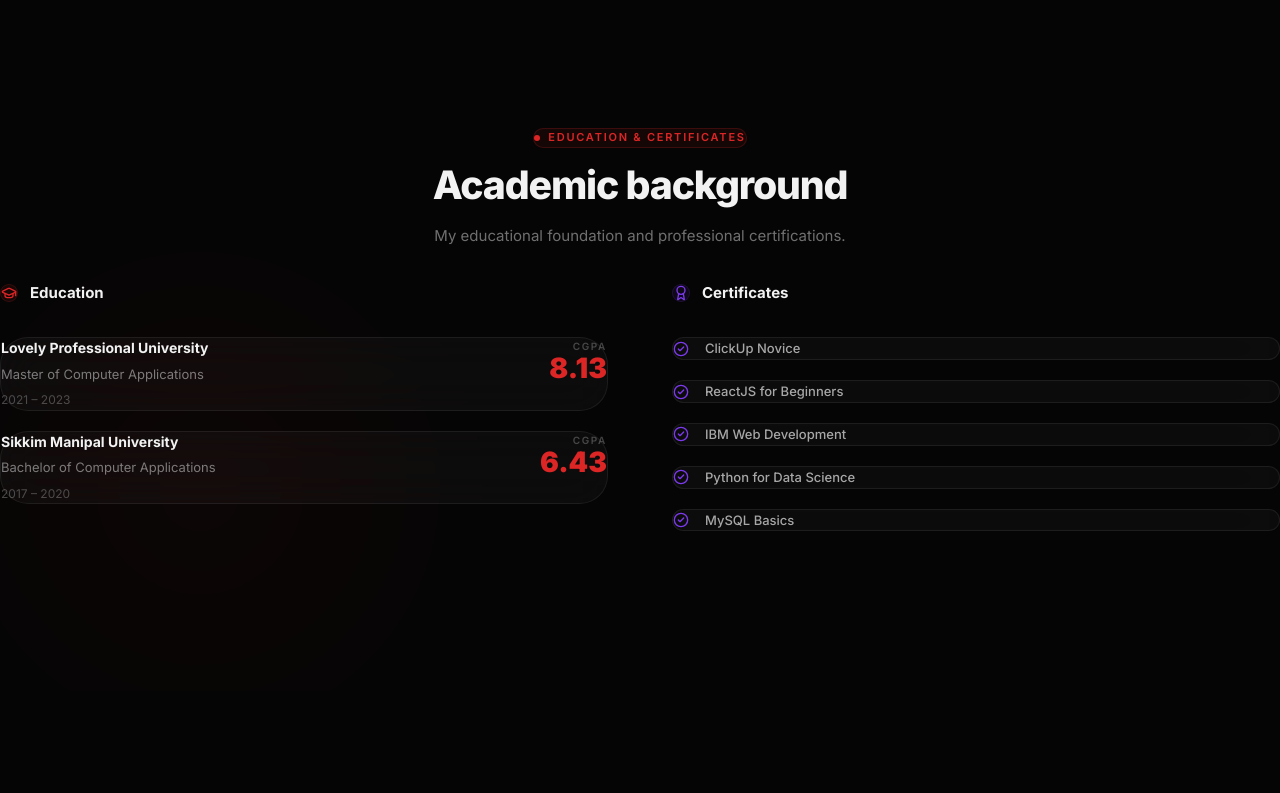
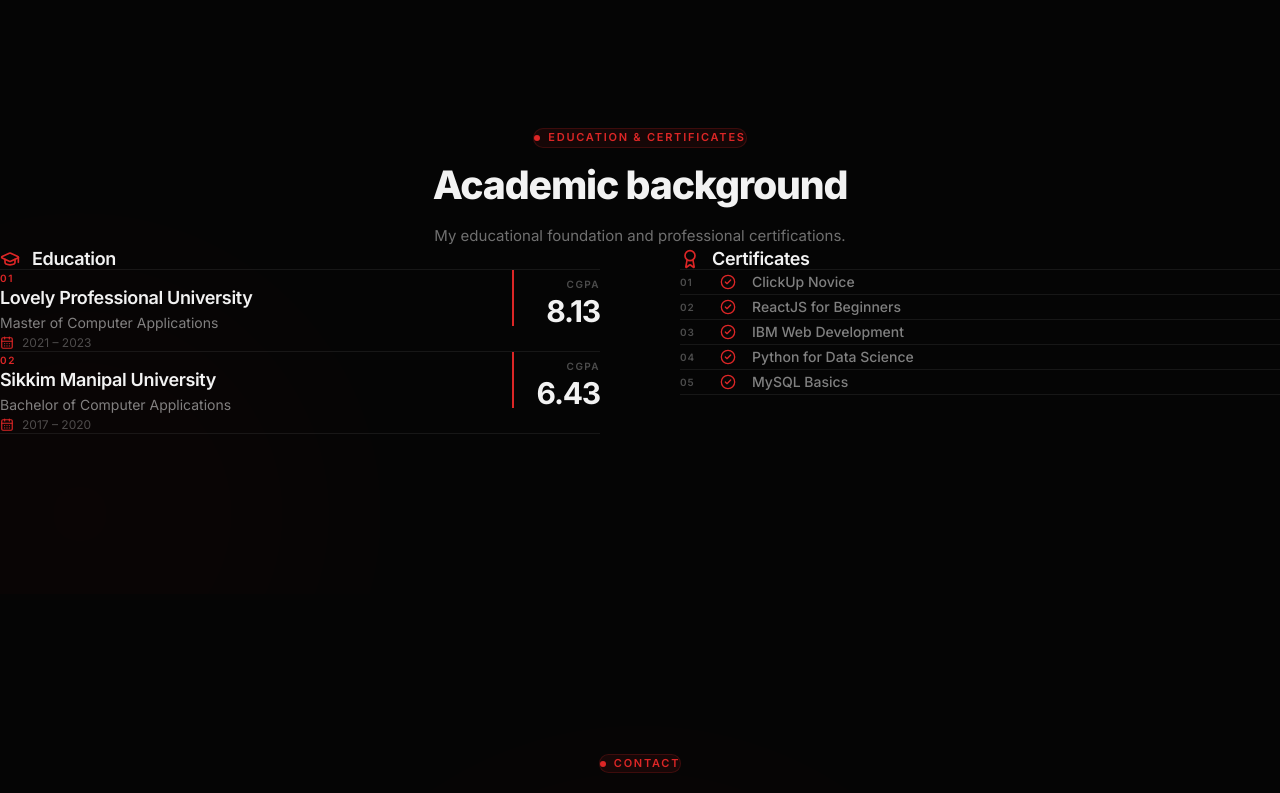
Before and after one commit to Shubham-Raj-Keshri/Portfolio, a Next.js app: page / in a window 1280 px wide. Shown: the part 4820-5613 px from the top of the page. Built offline with nearby package versions, Linux system fonts and the light colour scheme.

Commit message:
Update Education.tsx

```diff
--- a/src/components/Education.tsx
+++ b/src/components/Education.tsx
@@ -1,7 +1,7 @@
 "use client";
 
 import { motion } from "framer-motion";
-import { GraduationCap, Award, CheckCircle2 } from "lucide-react";
+import { GraduationCap, Award, CheckCircle2, CalendarDays } from "lucide-react";
 import SectionHeader from "./SectionHeader";
 import { education, certificates } from "@/lib/data";
 
@@ -9,81 +9,428 @@ const ease = [0.22, 1, 0.36, 1] as const;
 
 export default function Education() {
   return (
-    <section id="education" className="section-py bg-[#050505] relative overflow-hidden">
-      <div className="orb w-[400px] h-[400px] bg-[#DC2626] opacity-[0.032] bottom-0 left-0" />
+    <section
+      id="education"
+      className="
+        section-py
+        relative
+        overflow-hidden
+        bg-[var(--bg)]
+        transition-colors
+        duration-300
+      "
+    >
+      {/* Background accent */}
+      <div
+        className="
+          orb
+          pointer-events-none
+          absolute
+          -bottom-40
+          -left-40
+          h-[480px]
+          w-[480px]
+          bg-[#DC2626]
+          opacity-[0.02]
+        "
+        aria-hidden="true"
+      />
 
-      <div className="section-shell relative">
+      <div className="site-container relative">
+        {/* Section Header */}
         <SectionHeader
           label="Education & Certificates"
           title="Academic background"
           subtitle="My educational foundation and professional certifications."
         />
 
-        <div className="grid grid-cols-12 gap-12 xl:gap-16">
+        {/* Main Grid */}
+        <div
+          className="
+            grid
+            grid-cols-1
+            gap-14
+            lg:grid-cols-2
+            lg:gap-16
+            xl:gap-20
+          "
+        >
+          {/* =================================================
+              EDUCATION
+          ================================================== */}
 
-          {/* ── Education ── */}
-          <div className="flex flex-col gap-8 col-span-12 lg:col-span-6">
-            <div className="flex items-center gap-3">
-              <div className="rounded-xl border border-[#DC2626]/16 bg-[#DC2626]/8 p-2.5">
-                <GraduationCap size={16} className="text-[#DC2626]" />
-              </div>
-              <h3 className="text-[15px] font-bold text-[#f2f2f2]">Education</h3>
+          <motion.div
+            initial={{
+              opacity: 0,
+              x: -20,
+            }}
+            whileInView={{
+              opacity: 1,
+              x: 0,
+            }}
+            viewport={{
+              once: true,
+              margin: "-60px",
+            }}
+            transition={{
+              duration: 0.6,
+              ease,
+            }}
+            className="min-w-0"
+          >
+            {/* Section title */}
+            <div
+              className="
+                mb-8
+                flex
+                items-center
+                gap-3
+              "
+            >
+              <GraduationCap
+                className="
+                  h-5
+                  w-5
+                  shrink-0
+                  text-[var(--red)]
+                "
+              />
+
+              <h3
+                className="
+                  text-base
+                  font-semibold
+                  leading-none
+                  tracking-[-0.02em]
+                  text-[var(--text-hi)]
+                  md:text-lg
+                "
+              >
+                Education
+              </h3>
             </div>
 
-            <div className="flex flex-col gap-5">
-              {education.map((edu, i) => (
+            {/* Education Timeline */}
+            <div
+              className="
+                border-y
+                border-[var(--border)]
+              "
+            >
+              {education.map((edu, index) => (
                 <motion.div
-                  key={edu.institution}
-                  initial={{ opacity: 0, x: -18 }}
-                  whileInView={{ opacity: 1, x: 0 }}
-                  viewport={{ once: true, margin: "-50px" }}
-                  transition={{ duration: 0.5, delay: i * 0.1, ease }}
-                  whileHover={{ y: -3, borderColor: "rgba(220,38,38,0.2)" }}
-                  className="glass rounded-[1.75rem] border border-white/[0.07] p-10 transition-all duration-300"
+                  key={`${edu.institution}-${index}`}
+                  initial={{
+                    opacity: 0,
+                    y: 16,
+                  }}
+                  whileInView={{
+                    opacity: 1,
+                    y: 0,
+                  }}
+                  viewport={{
+                    once: true,
+                  }}
+                  transition={{
+                    duration: 0.5,
+                    delay: index * 0.1,
+                    ease,
+                  }}
+                  className={`
+                    relative
+                    py-7
+                    sm:py-8
+
+                    ${
+                      index !== education.length - 1
+                        ? "border-b border-[var(--border)]"
+                        : ""
+                    }
+                  `}
                 >
-                  <div className="flex items-start justify-between gap-6">
-                    <div className="flex flex-col gap-1.5 flex-1 min-w-0">
-                      <h4 className="text-[14px] font-bold text-[#f2f2f2] leading-snug">{edu.institution}</h4>
-                      <p className="text-[13px] text-[rgba(242,242,242,0.48)]">{edu.degree}</p>
-                      <p className="text-[12px] text-[rgba(242,242,242,0.28)]">{edu.period}</p>
+                  <div
+                    className="
+                      flex
+                      flex-col
+                      gap-5
+                      sm:flex-row
+                      sm:items-start
+                      sm:justify-between
+                      sm:gap-8
+                    "
+                  >
+                    {/* Education details */}
+                    <div
+                      className="
+                        min-w-0
+                        flex-1
+                      "
+                    >
+                      {/* Number */}
+                      <span
+                        className="
+                          mb-3
+                          block
+                          text-[10px]
+                          font-semibold
+                          uppercase
+                          tracking-[0.16em]
+                          text-[var(--red)]
+                        "
+                      >
+                        0{index + 1}
+                      </span>
+
+                      {/* Institution */}
+                      <h4
+                        className="
+                          text-base
+                          font-semibold
+                          leading-snug
+                          tracking-[-0.02em]
+                          text-[var(--text-hi)]
+                          sm:text-lg
+                        "
+                      >
+                        {edu.institution}
+                      </h4>
+
+                      {/* Degree */}
+                      <p
+                        className="
+                          mt-2
+                          text-sm
+                          leading-6
+                          text-[var(--text-mid)]
+                        "
+                      >
+                        {edu.degree}
+                      </p>
+
+                      {/* Period */}
+                      <div
+                        className="
+                          mt-4
+                          flex
+                          items-center
+                          gap-2
+                          text-xs
+                          text-[var(--text-lo)]
+                        "
+                      >
+                        <CalendarDays
+                          size={14}
+                          className="
+                            shrink-0
+                            text-[var(--red)]
+                          "
+                        />
+
+                        <span>{edu.period}</span>
+                      </div>
                     </div>
-                    <div className="shrink-0 text-right">
-                      <p className="text-[10px] font-semibold uppercase tracking-[0.16em] text-[rgba(242,242,242,0.26)]">CGPA</p>
-                      <p className="text-[1.75rem] font-black text-[#DC2626] leading-none mt-1">{edu.cgpa}</p>
+
+                    {/* CGPA */}
+                    <div
+                      className="
+                        flex
+                        shrink-0
+                        items-end
+                        gap-2
+                        border-l-2
+                        border-[var(--red)]
+                        pl-4
+                        sm:block
+                        sm:min-w-[88px]
+                        sm:text-right
+                      "
+                    >
+                      <span
+                        className="
+                          text-[10px]
+                          font-semibold
+                          uppercase
+                          tracking-[0.14em]
+                          text-[var(--text-lo)]
+                        "
+                      >
+                        CGPA
+                      </span>
+
+                      <p
+                        className="
+                          text-2xl
+                          font-bold
+                          leading-none
+                          tracking-[-0.04em]
+                          text-[var(--text-hi)]
+                          sm:mt-2
+                          sm:text-3xl
+                        "
+                      >
+                        {edu.cgpa}
+                      </p>
                     </div>
                   </div>
                 </motion.div>
               ))}
             </div>
-          </div>
+          </motion.div>
 
-          {/* ── Certificates ── */}
-          <div className="flex flex-col gap-8 col-span-12 lg:col-span-6">
-            <div className="flex items-center gap-3">
-              <div className="rounded-xl border border-[#7c3aed]/16 bg-[#7c3aed]/8 p-2.5">
-                <Award size={16} className="text-[#7c3aed]" />
-              </div>
-              <h3 className="text-[15px] font-bold text-[#f2f2f2]">Certificates</h3>
+          {/* =================================================
+              CERTIFICATES
+          ================================================== */}
+
+          <motion.div
+            initial={{
+              opacity: 0,
+              x: 20,
+            }}
+            whileInView={{
+              opacity: 1,
+              x: 0,
+            }}
+            viewport={{
+              once: true,
+              margin: "-60px",
+            }}
+            transition={{
+              duration: 0.6,
+              ease,
+            }}
+            className="min-w-0"
+          >
+            {/* Section title */}
+            <div
+              className="
+                mb-8
+                flex
+                items-center
+                gap-3
+              "
+            >
+              <Award
+                className="
+                  h-5
+                  w-5
+                  shrink-0
+                  text-[var(--red)]
+                "
+              />
+
+              <h3
+                className="
+                  text-base
+                  font-semibold
+                  leading-none
+                  tracking-[-0.02em]
+                  text-[var(--text-hi)]
+                  md:text-lg
+                "
+              >
+                Certificates
+              </h3>
             </div>
 
-            <div className="flex flex-col gap-5">
-              {certificates.map((cert, i) => (
+            {/* Certificate list */}
+            <div
+              className="
+                border-y
+                border-[var(--border)]
+              "
+            >
+              {certificates.map((certificate, index) => (
                 <motion.div
-                  key={cert}
-                  initial={{ opacity: 0, x: 18 }}
-                  whileInView={{ opacity: 1, x: 0 }}
-                  viewport={{ once: true, margin: "-50px" }}
-                  transition={{ duration: 0.45, delay: i * 0.07, ease }}
-                  whileHover={{ x: 5, borderColor: "rgba(124,58,237,0.22)" }}
-                  className="flex items-center gap-4 p-6 glass rounded-2xl border border-white/[0.07] transition-all duration-200"
+                  key={`${certificate}-${index}`}
+                  initial={{
+                    opacity: 0,
+                    y: 14,
+                  }}
+                  whileInView={{
+                    opacity: 1,
+                    y: 0,
+                  }}
+                  viewport={{
+                    once: true,
+                  }}
+                  transition={{
+                    duration: 0.45,
+                    delay: index * 0.07,
+                    ease,
+                  }}
+                  className={`
+                    group
+                    relative
+                    flex
+                    min-w-0
+                    items-start
+                    gap-4
+                    py-5
+                    transition-all
+                    duration-300
+                    sm:items-center
+
+                    ${
+                      index !== certificates.length - 1
+                        ? "border-b border-[var(--border)]"
+                        : ""
+                    }
+                  `}
                 >
-                  <CheckCircle2 size={16} className="shrink-0 text-[#7c3aed]" />
-                  <span className="text-[13px] font-medium text-[rgba(242,242,242,0.68)]">{cert}</span>
+                  {/* Number */}
+                  <span
+                    className="
+                      mt-0.5
+                      w-6
+                      shrink-0
+                      text-[10px]
+                      font-semibold
+                      leading-5
+                      tracking-[0.08em]
+                      text-[var(--text-lo)]
+                      transition-colors
+                      duration-300
+                      group-hover:text-[var(--red)]
+                    "
+                  >
+                    {String(index + 1).padStart(2, "0")}
+                  </span>
+
+                  {/* Check icon */}
+                  <CheckCircle2
+                    className="
+                      mt-0.5
+                      h-4
+                      w-4
+                      shrink-0
+                      text-[var(--red)]
+                      transition-transform
+                      duration-300
+                      group-hover:scale-110
+                      sm:mt-0
+                    "
+                  />
+
+                  {/* Certificate name */}
+                  <span
+                    className="
+                      min-w-0
+                      flex-1
+                      text-sm
+                      font-medium
+                      leading-6
+                      text-[var(--text-mid)]
+                      transition-colors
+                      duration-300
+                      group-hover:text-[var(--text-hi)]
+                    "
+                  >
+                    {certificate}
+                  </span>
                 </motion.div>
               ))}
             </div>
-          </div>
-
+          </motion.div>
         </div>
       </div>
     </section>
```
